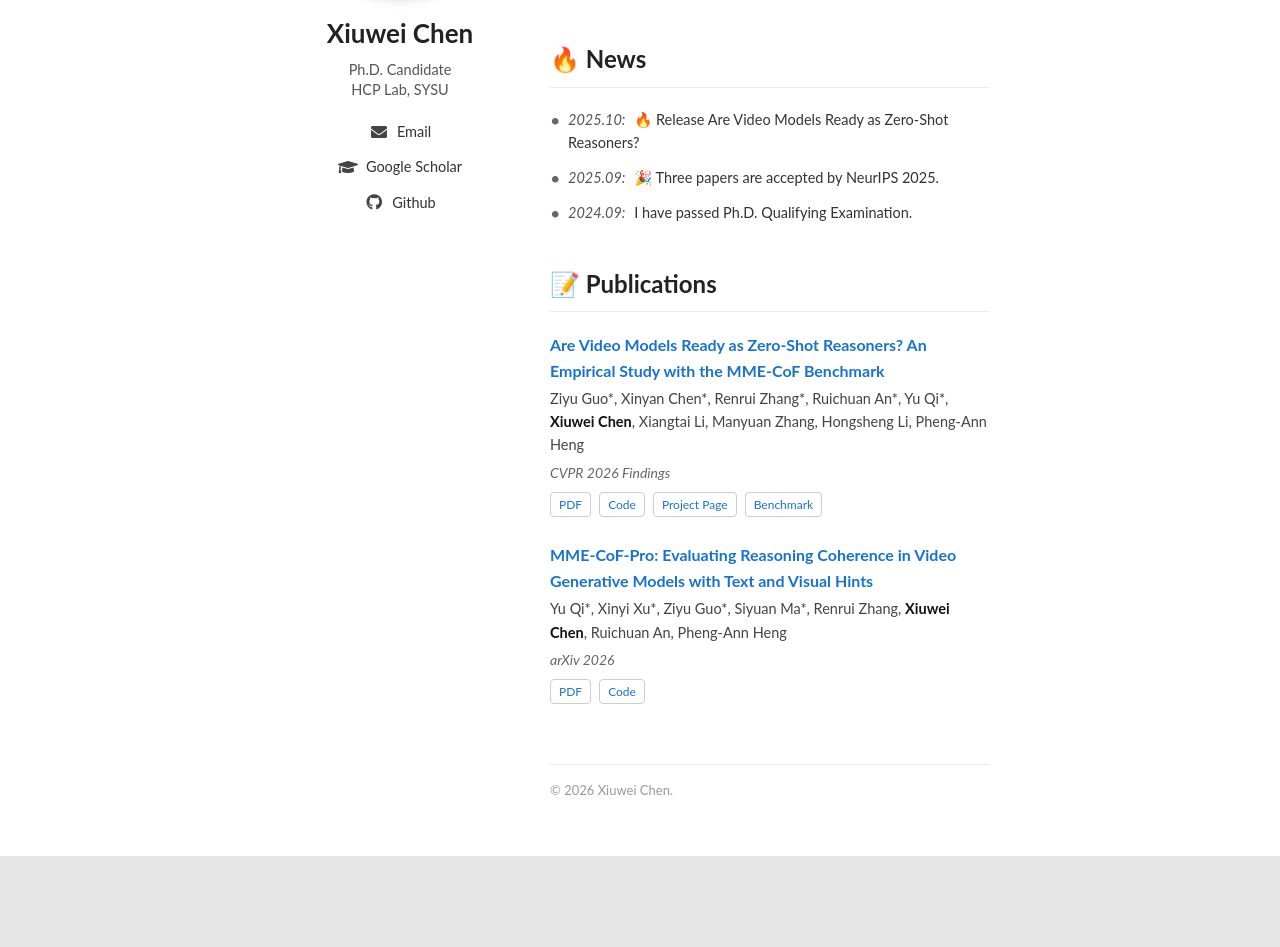
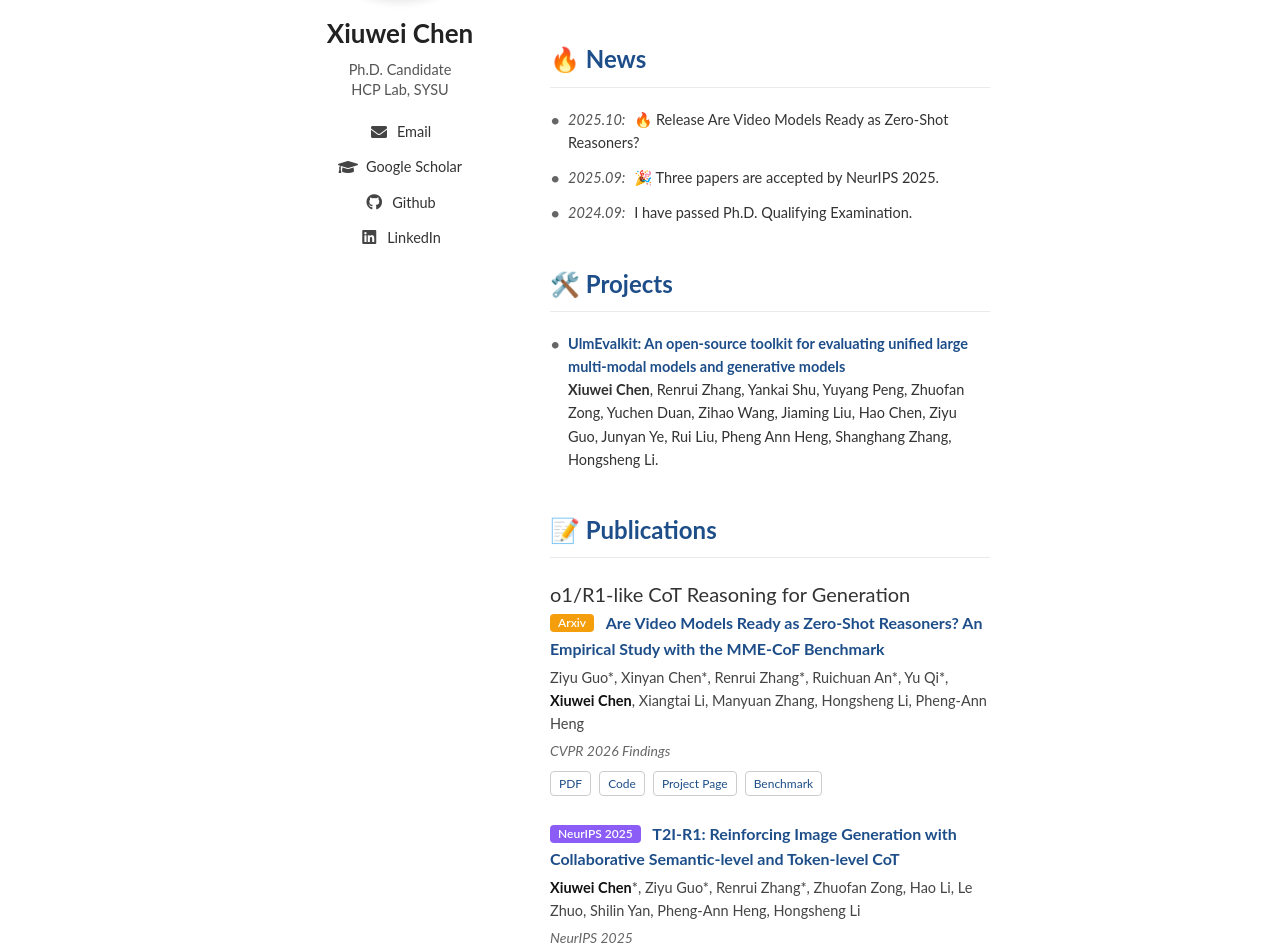
Before and after one commit to chen-xw/chen-xw.github.io, a Jekyll site: the page built from index.markdown, in a window 1280 px wide and 1400 px high, scrolled down 850 px, cut to the strip 453-1400 px from the top of the window. Built offline with Jekyll 4.4.1, drawn with Linux system fonts in a browser that asks for light colours; comment, search, counter and statistics services are not loaded; before the commit the page ends 2159 px from its top, so only the background shows below that; some of the changed text lies outside the part shown.

Commit message:
Update index.markdown

```diff
--- a/index.markdown
+++ b/index.markdown
@@ -53,19 +48,20 @@ permalink: /
     .contact-info li { margin-bottom: 12px; font-size: 14.5px; display: flex; align-items: center; justify-content: center; }
     .contact-info i { width: 20px; color: #444; text-align: center; margin-right: 8px; font-size: 16px; }
     .contact-info a { color: #333; text-decoration: none; transition: color 0.2s; }
-    .contact-info a:hover { color: #1772d0; }
+    .contact-info a:hover { color: #1d4e89; } /* 链接悬停颜色也改为深蓝色 */
 
-    /* =========================================
-       右侧主内容区：自由滚动
-       ========================================= */
+    /* 右侧主内容区：自由滚动 */
     .academic-main {
         flex: 1;
         min-width: 0;
     }
     .academic-main p { font-size: 15px; margin-bottom: 15px; text-align: justify; }
-    .academic-main a { color: #1772d0; text-decoration: none; }
+    .academic-main a { color: #1d4e89; text-decoration: none; } /* 链接颜色也改为深蓝色 */
     .academic-main a:hover { text-decoration: underline; }
 
+    /* =========================================
+       任务 1: 设置通用章节标题颜色为深蓝色
+       ========================================= */
     .section-title {
         font-size: 24px;
         font-weight: bold;
@@ -73,7 +69,7 @@ permalink: /
         margin-bottom: 20px;
         border-bottom: 1px solid #eaeaea;
         padding-bottom: 8px;
-        color: #222;
+        color: #1d4e89; /* 深蓝色 `#1d4e89` */
     }
     .section-title:not(:first-child) {
         margin-top: 40px;
@@ -84,14 +80,33 @@ permalink: /
     ul.custom-list li::before { content: "•"; position: absolute; left: 0; color: #666; font-size: 18px; line-height: 1.4; }
     .date-text { font-style: italic; color: #555; margin-right: 5px; }
 
-    /* 论文列表样式 */
-    .pub-category { font-size: 18px; font-weight: bold; margin-top: 25px; margin-bottom: 15px; color: #333; }
+    /* =========================================
+       任务 3: Publications 列表修改成第三个图这种形式 (仿截图标签和按钮)
+       ========================================= */
+
+    /* 标签 (Badges) */
+    .badge {
+        display: inline-block;
+        padding: 3px 8px;
+        font-size: 12px;
+        font-weight: 600;
+        border-radius: 4px;
+        color: white;
+        margin-right: 8px;
+        vertical-align: text-bottom;
+        line-height: 1;
+    }
+    .tag-arxiv { background-color: #f59e0b; } /* Arxiv 橙黄 */
+    .tag-conf { background-color: #8b5cf6; }  /* 会议 紫色/蓝色 */
+    .tag-blog { background-color: #10b981; }  /* 绿色 */
+
+    /* 论文列表标题是深蓝色的链接 (将在 CSS 中设置链接颜色) */
     ul.pub-list { list-style: none; padding: 0; margin: 0; }
     ul.pub-list li { margin-bottom: 25px; font-size: 14.5px; }
     .pub-title-row { margin-bottom: 4px; }
-    .pub-title-row a { font-weight: bold; color: #1772d0; font-size: 16px; }
-    .pub-authors { color: #444; margin-bottom: 5px; }
-    .pub-authors strong { color: #111; font-weight: 700; }
+    .pub-title-row a { font-weight: bold; color: #1d4e89; font-size: 16px; } /* 任务 3.2: 标题链接是深蓝色 */
+    .pub-authors { color: #444; margin-bottom: 5px; } /* 普通作者颜色 */
+    .pub-authors strong { color: #111; font-weight: 700; } /* 确保用户名字加粗 */
 
     /* 仿照图中的底部按钮 (PDF / Code / Dataset 等) */
     .pub-links { display: flex; gap: 8px; margin-top: 8px; }
@@ -105,9 +120,9 @@ permalink: /
         text-decoration: none !important;
         transition: background 0.2s;
     }
-    .pub-btn:hover { background: #f5f5f5; color: #1772d0; border-color: #1772d0; }
+    .pub-btn:hover { background: #f5f5f5; color: #1d4e89; border-color: #1d4e89; }
 
-    /* 手机端自适应响应式：屏幕变小时取消悬浮，变成上下排版 */
+    /* 手机端自适应响应式 */
     @media (max-width: 768px) {
         .academic-page { flex-direction: column; align-items: center; }
         .academic-sidebar {
@@ -136,42 +150,42 @@ permalink: /
             HCP Lab, SYSU </div>
         <ul class="contact-info">
             <li><i class="fas fa-envelope"></i> <a href="mailto:chenxw83@mail2.sysu.edu.cn">Email</a></li>
-            <li><i class="fas fa-graduation-cap"></i> <a href="https://scholar.google.com/citations?user=313kmTAAAAAJ&hl=zh-CN">Google Scholar</a></li>
+            <li><i class="fas fa-graduation-cap"></i> <a href="#">Google Scholar</a></li>
             <li><i class="fab fa-github"></i> <a href="https://github.com/chen-xw">Github</a></li>
+            <li><i class="fab fa-linkedin"></i> <a href="#">LinkedIn</a></li>
         </ul>
     </div>
 
     <div class="academic-main">
 
-        <div class="section-title">About Me</div>
-        <p>
+        <div class="section-title">About Me</div> <p>
             I am currently a Ph.D candidate at <a href="https://www.sysu.edu.cn/">Sun Yat-sen University (SYSU)</a>. My research interests focus on <strong>Multimodal Reasoning</strong>, including Understanding and Self-Improvement.
         </p>
         <p>
             I will be entering the job market in 2027. Please feel free to reach out if you have opportunities!
         </p>
 
-        <div class="section-title">🔥 News</div>
-        <ul class="custom-list">
+        <div class="section-title">🔥 News</div> <ul class="custom-list">
             <li><span class="date-text">2025.10:</span> 🔥 Release Are Video Models Ready as Zero-Shot Reasoners?</li>
             <li><span class="date-text">2025.09:</span> 🎉 Three papers are accepted by NeurIPS 2025.</li>
             <li><span class="date-text">2024.09:</span> I have passed Ph.D. Qualifying Examination.</li>
         </ul>
 
-        <div class="section-title">📝 Publications</div>
+        <div class="section-title">🛠️ Projects</div> <ul class="custom-list">
+            <li>
+                <a href="#" style="font-weight: bold;">UlmEvalkit: An open-source toolkit for evaluating unified large multi-modal models and generative models</a><br>
+                <strong>Xiuwei Chen</strong>, Renrui Zhang, Yankai Shu, Yuyang Peng, Zhuofan Zong, Yuchen Duan, Zihao Wang, Jiaming Liu, Hao Chen, Ziyu Guo, Junyan Ye, Rui Liu, Pheng Ann Heng, Shanghang Zhang, Hongsheng Li.
+            </li>
+        </ul>
 
+        <div class="section-title">📝 Publications</div> <div class="pub-category">o1/R1-like CoT Reasoning for Generation</div>
         <ul class="pub-list">
             <li>
                 <div class="pub-title-row">
-                    <a href="#">Are Video Models Ready as Zero-Shot Reasoners? An Empirical Study with the MME-CoF Benchmark</a>
-                </div>
+                    <span class="badge tag-arxiv">Arxiv</span> <a href="#">Are Video Models Ready as Zero-Shot Reasoners? An Empirical Study with the MME-CoF Benchmark</a> </div>
                 <div class="pub-authors">
-                    Ziyu Guo*, Xinyan Chen*, Renrui Zhang*, Ruichuan An*, Yu Qi*, <strong>Xiuwei Chen</strong>, Xiangtai Li, Manyuan Zhang, Hongsheng Li, Pheng-Ann Heng
-                </div>
-                <div style="font-style: italic; color: #666; font-size: 14px;">CVPR 2026 Findings</div>
-
-                <div class="pub-links">
-                    <a href="#" class="pub-btn">PDF</a>
+                    Ziyu Guo*, Xinyan Chen*, Renrui Zhang*, Ruichuan An*, Yu Qi*, <strong>Xiuwei Chen</strong>, Xiangtai Li, Manyuan Zhang, Hongsheng Li, Pheng-Ann Heng </div>
+                <div style="font-style: italic; color: #666; font-size: 14px;">CVPR 2026 Findings</div> <div class="pub-links"> <a href="#" class="pub-btn">PDF</a>
                     <a href="#" class="pub-btn">Code</a>
                     <a href="#" class="pub-btn">Project Page</a>
                     <a href="#" class="pub-btn">Benchmark</a>
@@ -180,21 +194,33 @@ permalink: /
 
             <li>
                 <div class="pub-title-row">
-                    <a href="#">MME-CoF-Pro: Evaluating Reasoning Coherence in Video Generative Models with Text and Visual Hints</a>
+                    <span class="badge tag-conf">NeurIPS 2025</span> <a href="#">T2I-R1: Reinforcing Image Generation with Collaborative Semantic-level and Token-level CoT</a> </div>
+                <div class="pub-authors">
+                    <strong>Xiuwei Chen</strong>*, Ziyu Guo*, Renrui Zhang*, Zhuofan Zong, Hao Li, Le Zhuo, Shilin Yan, Pheng-Ann Heng, Hongsheng Li </div>
+                <div style="font-style: italic; color: #666; font-size: 14px;">NeurIPS 2025</div> <div class="pub-links"> <a href="#" class="pub-btn">PDF</a>
+                    <a href="#" class="pub-btn">Code</a>
+                    <a href="#" class="pub-btn">Project Page</a>
                 </div>
+            </li>
+        </ul>
+
+        <div class="pub-category">o1/R1-like CoT Reasoning for Understanding</div>
+        <ul class="pub-list">
+            <li>
+                <div class="pub-title-row">
+                    <span class="badge tag-conf">ECCV 2024</span> <a href="#">MathVerse: Does Your Multi-modal LLM Truly See the Diagrams in Visual Math Problems?</a> </div>
                 <div class="pub-authors">
-                    Yu Qi*, Xinyi Xu*, Ziyu Guo*, Siyuan Ma*, Renrui Zhang, <strong>Xiuwei Chen</strong>, Ruichuan An, Pheng-Ann Heng
-                </div>
-                <div style="font-style: italic; color: #666; font-size: 14px;">arXiv 2026</div>
-                <div class="pub-links">
-                    <a href="#" class="pub-btn">PDF</a>
+                    Renrui Zhang*, <strong>Xiuwei Chen</strong>*, Yichi Zhang*, Haokun Lin, Ziyu Guo, Pengshuo Qiu, Aojun Zhou, Pan Lu, Aojun Zhou, Kai-Wei Chang, Peng Gao, Hongsheng Li </div>
+                <div style="font-style: italic; color: #666; font-size: 14px;">ECCV 2024</div> <div class="pub-links"> <a href="#" class="pub-btn">PDF</a>
                     <a href="#" class="pub-btn">Code</a>
+                    <a href="#" class="pub-btn">Project Page</a>
+                    <a href="#" class="pub-btn">Dataset</a>
                 </div>
             </li>
         </ul>
 
         <p align="center" style="font-size: 13px; color: #999; margin-top: 60px; border-top: 1px solid #eaeaea; padding-top: 15px;">
-            &copy; 2026 Xiuwei Chen.
+            &copy; 2026 Xiuwei Chen. Last update: 2024.05.
         </p>
 
     </div>
```
Also changed, not shown: other parts of index.markdown (+1 -7 lines).
